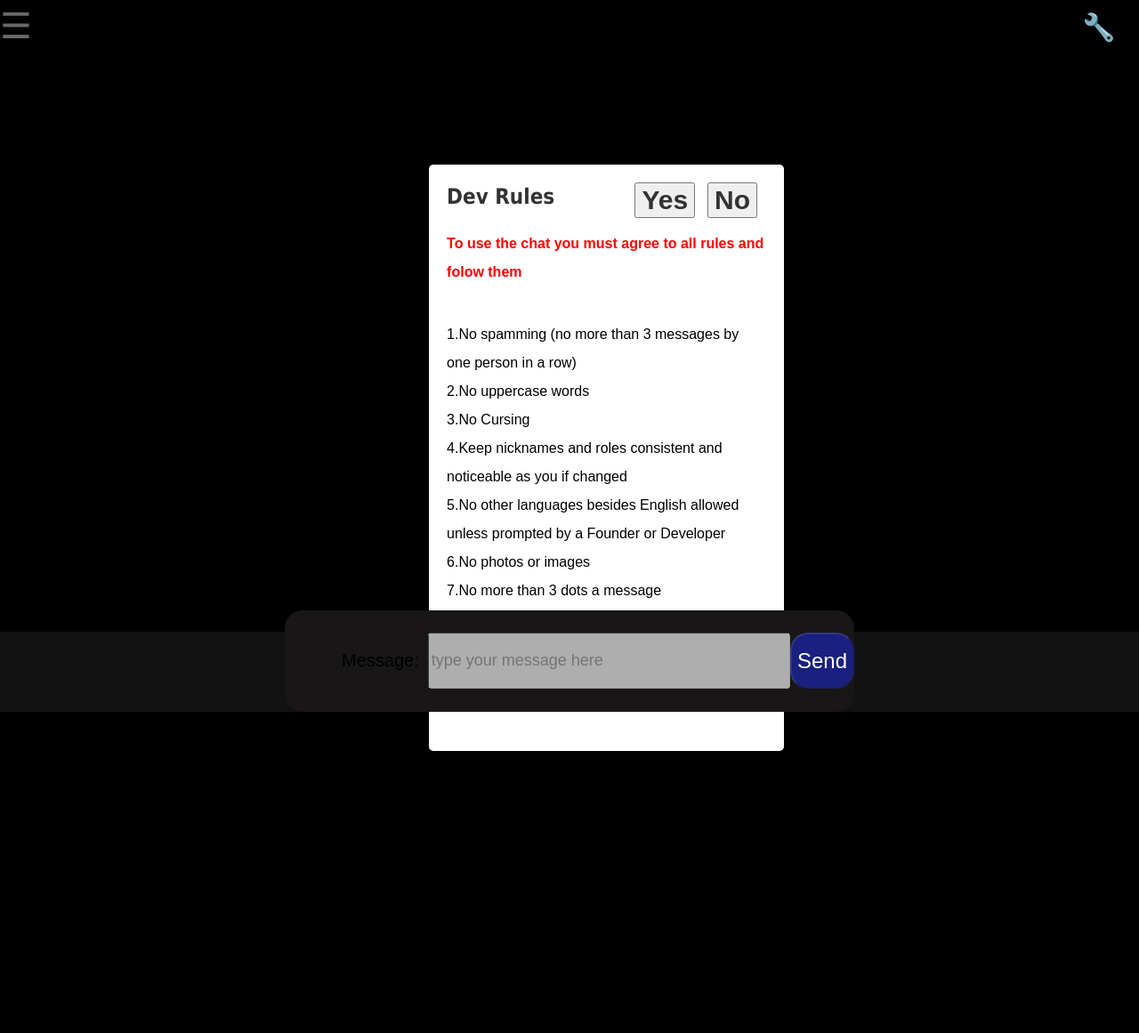
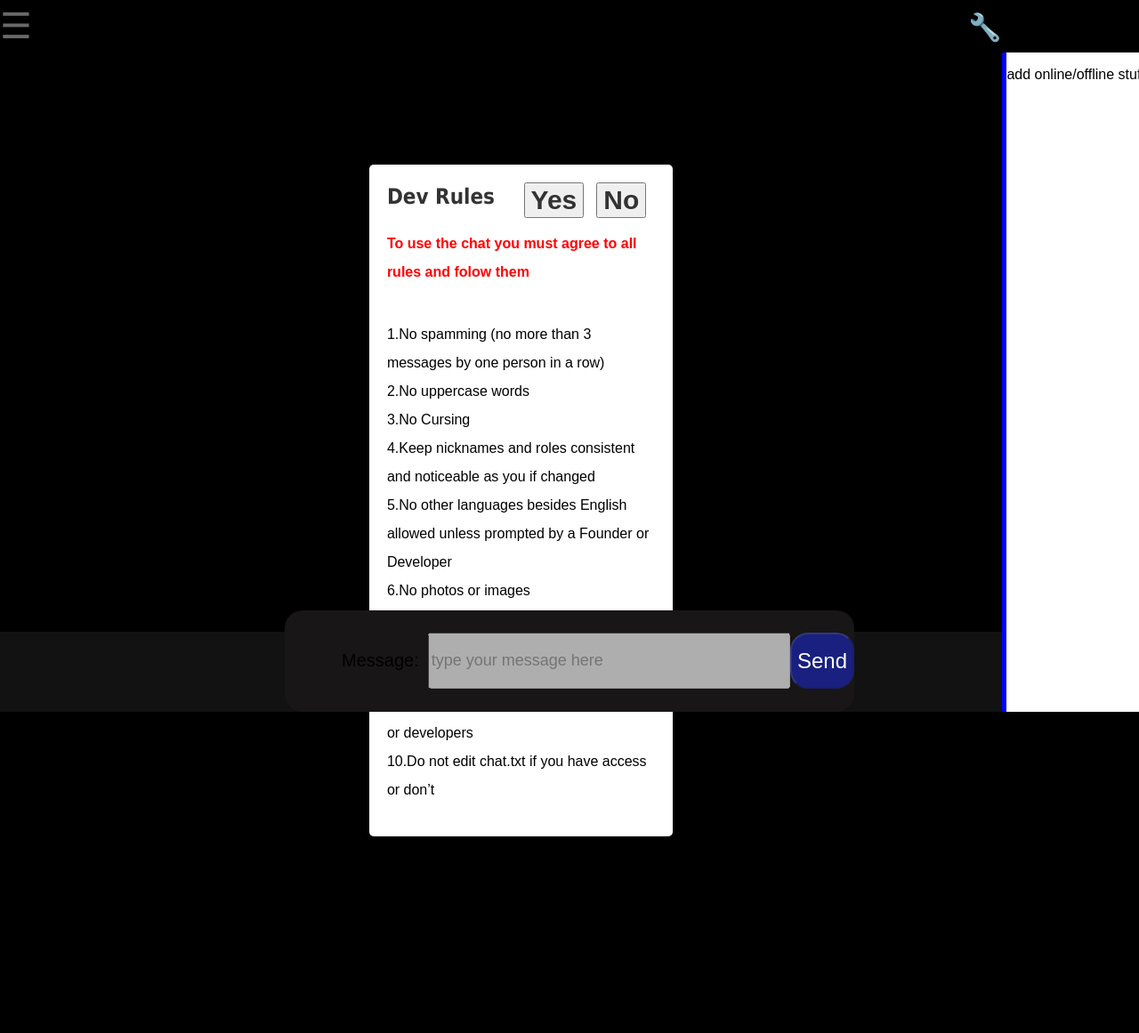
Before and after one commit to 01000011-00110111/School-Chat, a Flask app: template templates/dev-index.html in a window 1280 px wide. Shown: the whole page at 89% size. Before the commit the page ends 844 px from the top, so only its background shows below. Run offline with Flask 2, Linux system fonts and the light colour scheme; the template is opened without the code that fills it, so the values that code supplies are empty; some libraries are stand-ins or nearby versions.

Commit message:
The start the online offline feature

```diff
--- a/static/style.css
+++ b/static/style.css
@@ -25,7 +25,7 @@
   z-index: 0;
 	height: calc(100% - 24px);
 	padding-left: 5%;
-  padding-top: 4%;
+  padding-right: 15%;
   margin-left: 1.5%;
   line-height: 32px;
   padding-bottom: 9%;
@@ -64,7 +64,17 @@
   padding-bottom: 7%;
   /*border-top: 5px solid black*/
 }
-/* rember yo email your next semester clases and teacher in order */
+
+#activenav {
+position: fixed;
+bottom: 0%;
+width: 100%;
+padding-bottom: 54%;
+background-color: white;
+margin-left: 88%;
+border-left: 5px solid blue;
+}
+
 #send {
   font-size: 24px;
   border-radius: 20px;
@@ -99,7 +109,7 @@
 #topright {
   position: fixed;
   width: 0%;
-  margin-left: 95%;
+  margin-left: 85%;
   margin-top: 1%;
   margin-bottom: 1%;
   font-size:30px;
--- a/templates/dev-index.html
+++ b/templates/dev-index.html
@@ -90,12 +90,16 @@
         </div>
       </div>
     </div><br/>
-    <div id="sides"> <!-- sides is here so i dont get lost -->
+    <div id="sides">  <!-- sides is here so i dont get lost -->
       <div id="chatbox">
         <p id="msg-title">Message: </p>
         <input type="text" id="message" onkeypress="checkKey();" placeholder="type your message here" maxlength="250" ><br>
         <button onclick="sendMessage();" id="send" >Send</button>
       </div>
+    </div><br>
+    <div id="activenav">
+      <span id="topright" onclick="devopenNav();">🔧</span>
+      <p>add online/offline stuff here</p>
     </div>
   </body>
 </html>
```
